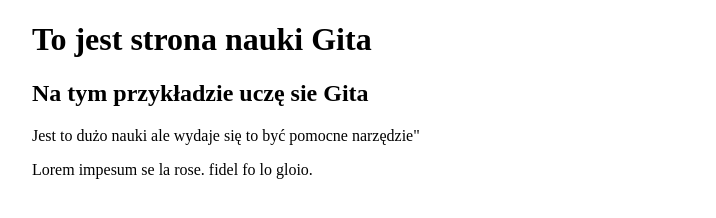
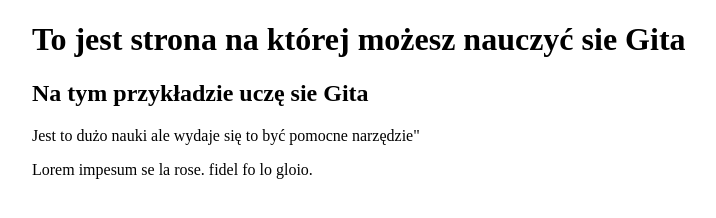
Before and after one commit to katarzynka1234/nauka-gita-4, a plain HTML site: page index.html in a window 1280 px wide. Shown: the whole page, without its empty margins (108-824 px from the left). Drawn offline with Linux system fonts and the light colour scheme.

Commit message:
Edit h1 in html

```diff
--- a/index.html
+++ b/index.html
@@ -7,7 +7,7 @@
     </head>
     <body>
     	<header class="container">
-    		<h1>To jest strona nauki Gita</h1>
+    		<h1>To jest strona na której możesz nauczyć sie Gita</h1>
     		<h2>Na tym przykładzie uczę sie Gita</h2>
     		<p>Jest to dużo nauki ale wydaje się to być pomocne narzędzie"</p>
     	</header>
```
